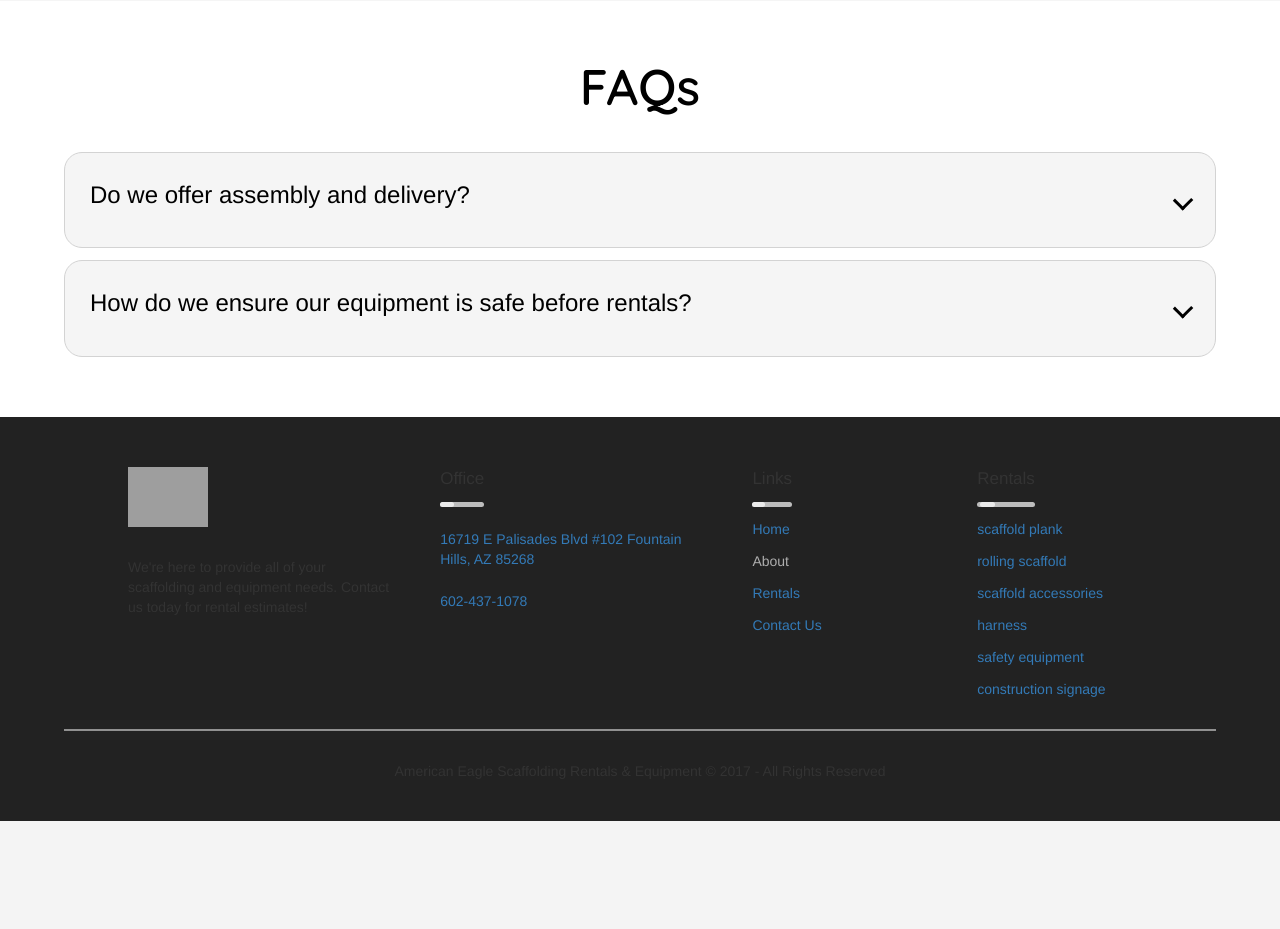
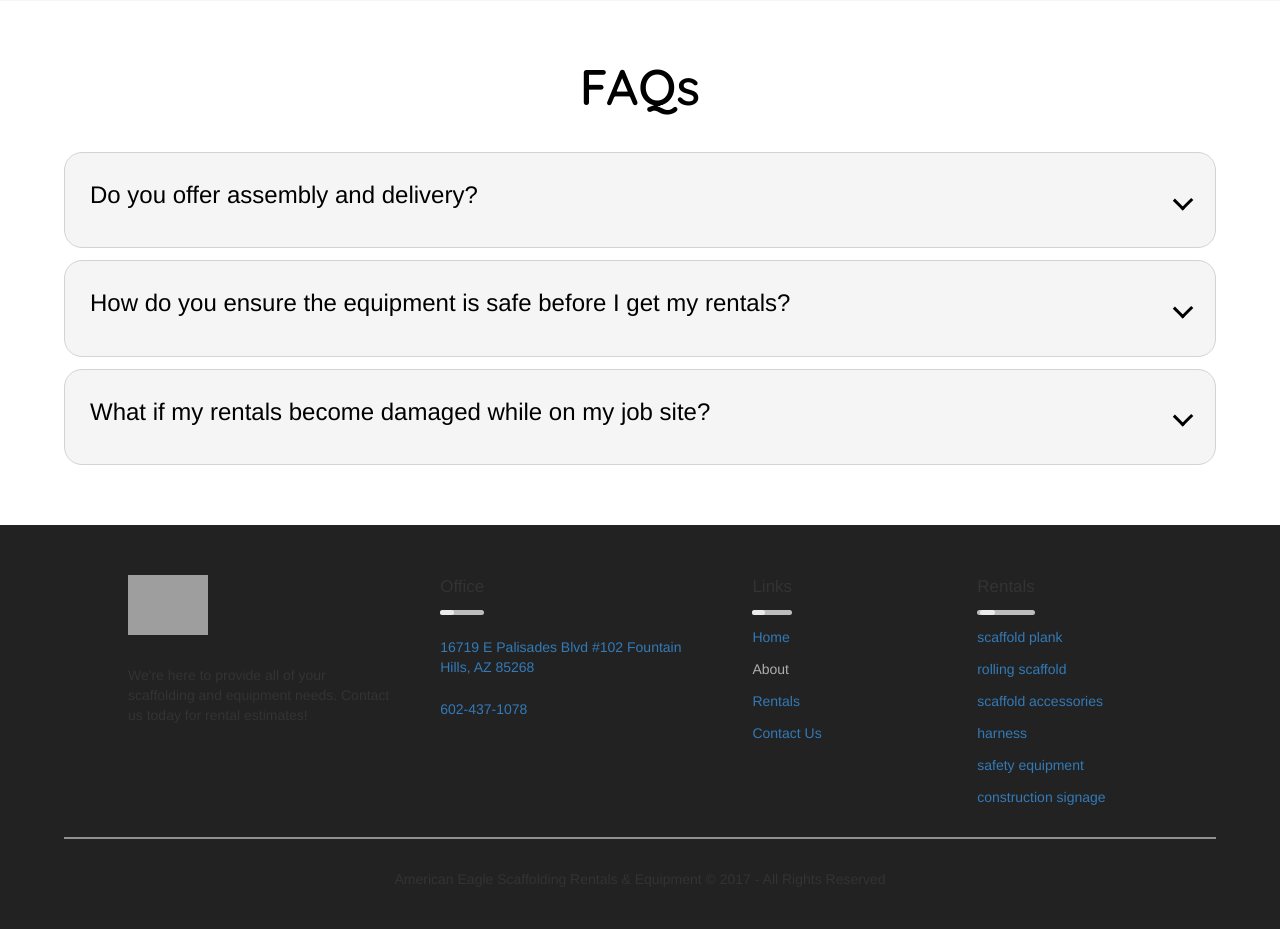
Before and after one commit to cnimcheski/American-Eagle-Scaffolding-Rentals-And-Equipment, a Flask app: page /about in a window 1280 px wide. Shown: the part 1878-2807 px from the top of the page. Before the commit the page ends 2699 px from the top, so only its background shows below. Run offline with Flask 3, Linux system fonts and the light colour scheme; some libraries are stand-ins or nearby versions; grey boxes are pictures that could not be loaded.

Commit message:
Added a few FAQ questions but not answers yet

```diff
--- a/templates/about.html
+++ b/templates/about.html
@@ -50,7 +50,7 @@
       <div class="faqs">
         <div class="faq">
           <div class="question">
-            <p>Do we offer assembly and delivery?</p>
+            <p>Do you offer assembly and delivery?</p>
 
             <i class="arrow"></i>
           </div>
@@ -62,7 +62,19 @@
 
         <div class="faq">
           <div class="question">
-            <p>How do we ensure our equipment is safe before rentals?</p>
+            <p>How do you ensure the equipment is safe before I get my rentals?</p>
+
+            <i class="arrow"></i>
+          </div>
+
+          <div class="answer">
+            <p>Yes! We offer assembly and delivery anywhere in Arizona. Unfortunately we do not offer this service in other states or countries.</p>
+          </div>
+        </div>
+
+        <div class="faq">
+          <div class="question">
+            <p>What if my rentals become damaged while on my job site?</p>
 
             <i class="arrow"></i>
           </div>
```
